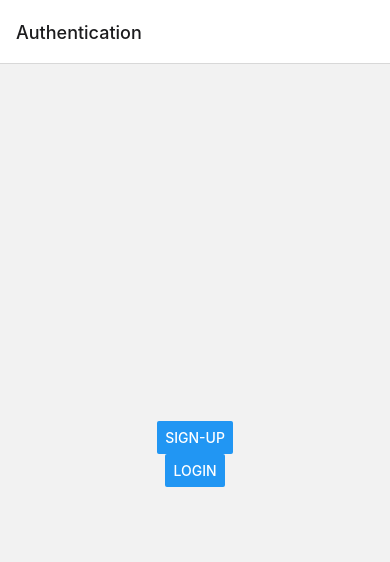
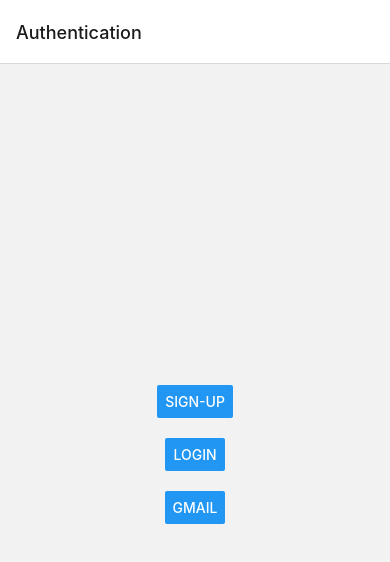
Before and after one commit to gymstero/Gymstero-ui, a React Native app: screen /Authentication in a window 390 px wide. Shown: the top 562 px of the page. Built offline with nearby package versions, Linux system fonts and the light colour scheme.

Commit message:
added Gmail Button and some spacing bwtween buttons

```diff
--- a/src/components/auth/AuthOptions.js
+++ b/src/components/auth/AuthOptions.js
@@ -1,21 +1,31 @@
 import { useNavigation } from '@react-navigation/native';
-import { View, Button, StyleSheet } from 'react-native';
+import { View, Button, StyleSheet, TouchableOpacity  } from 'react-native';
 
 const AuthOptions = () => {
     const navigation = useNavigation();
 
     return (
         <View style={styles.container}>
+            <TouchableOpacity style={{ paddingVertical: 10 }}>
                 <Button
                     style={styles.button}
                     title="Sign-up"
                     onPress={() => navigation.navigate('Sign-up')}
                 />
+            </TouchableOpacity>
+            <TouchableOpacity style={{ paddingVertical: 10 }}>
                 <Button
                     style={styles.button}
                     title="Login"
                     onPress={() => navigation.navigate('Login')}
                 />
+            </TouchableOpacity>
+            <TouchableOpacity style={{ paddingVertical: 10 }}>
+                <Button
+                    style={styles.button}
+                    title="Gmail"
+                />
+            </TouchableOpacity>
         </View>
     );
 };
@@ -26,5 +36,6 @@ const styles = StyleSheet.create({
       alignItems: 'center',
       justifyContent: 'center',
     },
+
 });
 export default AuthOptions;
```
Lines whose indentation alone changed are shown as unchanged.
